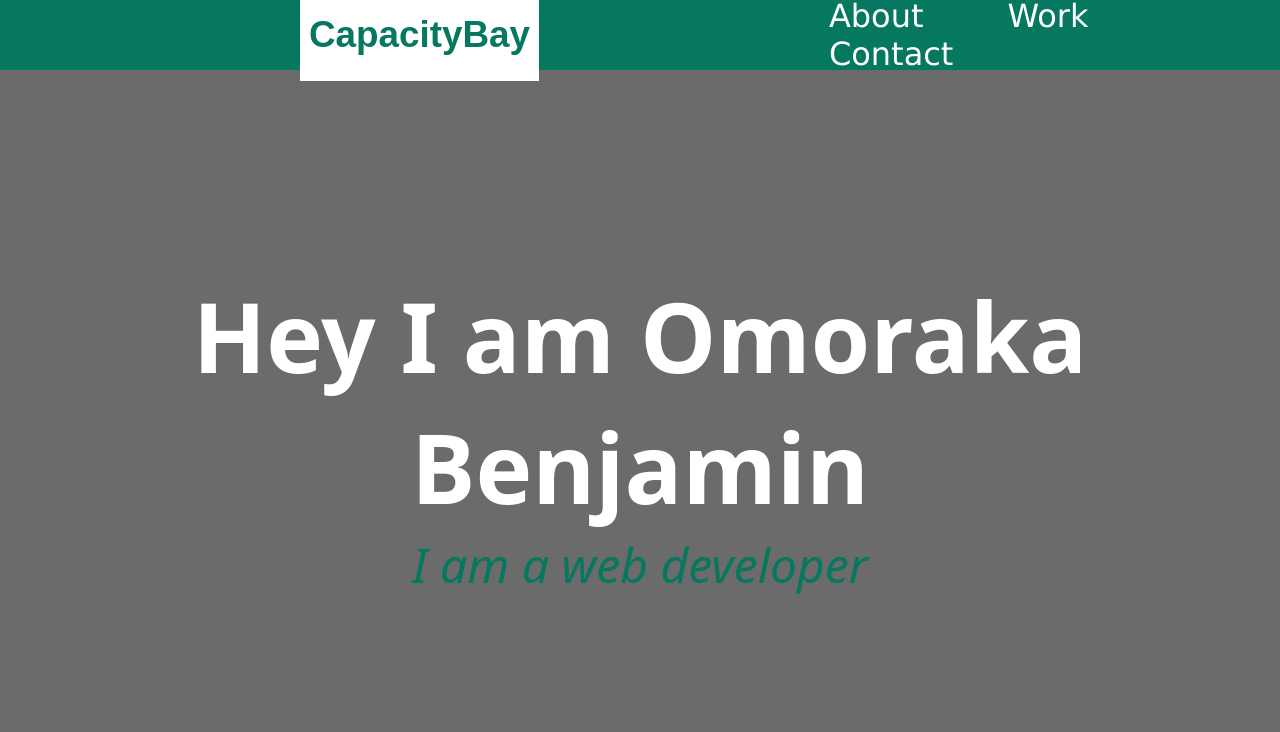
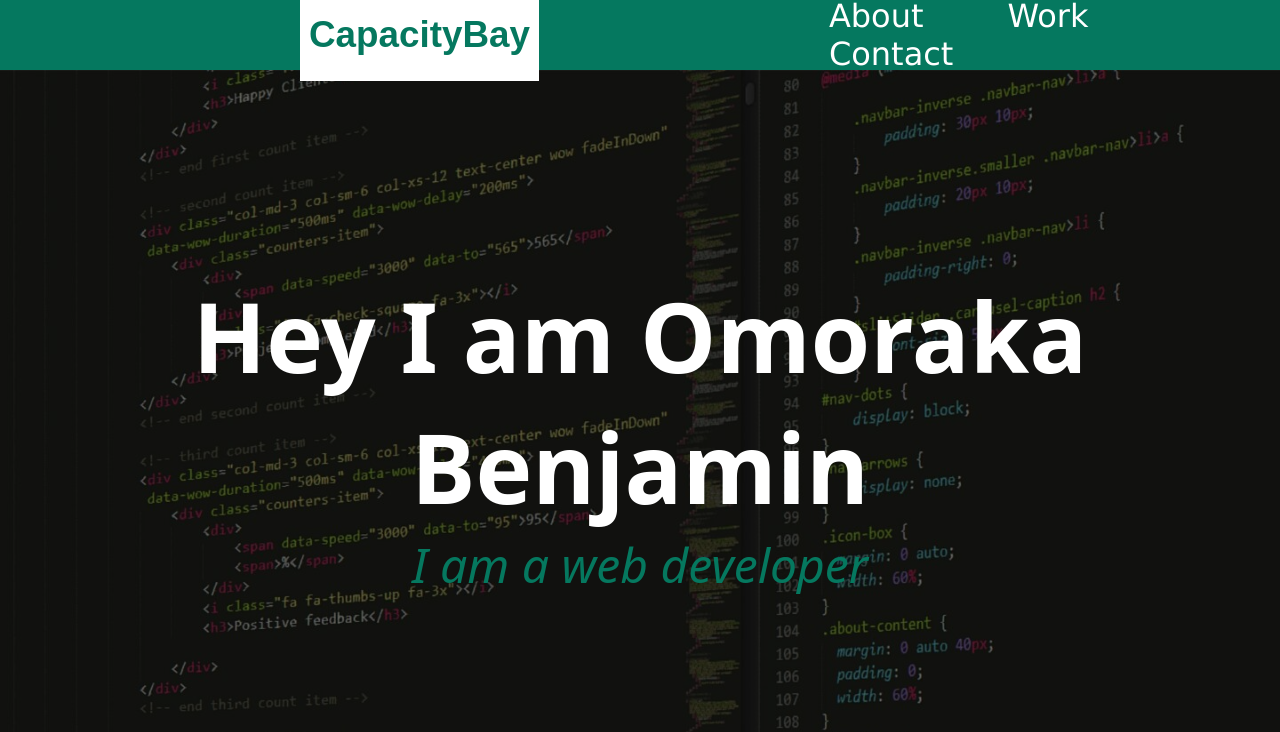
Before and after one commit to Tegzy-cmd/4th-CSS-ASSIGNMENT, a plain HTML site: page index.html in a window 1280 px wide. Shown: the top 732 px of the page. Drawn offline with Linux system fonts and the light colour scheme; the site is published under a folder, as on GitHub Pages, so addresses that start at the root find nothing.

Commit message:
fixed image path

```diff
--- a/css/style.css
+++ b/css/style.css
@@ -42,7 +42,7 @@ nav a {
 }
 
 .main {
-    background: rgba(0, 0, 0, 0.58) url('/images/bg.jpg');
+    background: rgba(0, 0, 0, 0.58) url('../images/bg.jpg');
     background-blend-mode: multiply;
     background-repeat: no-repeat;
     background-size: cover;
```
